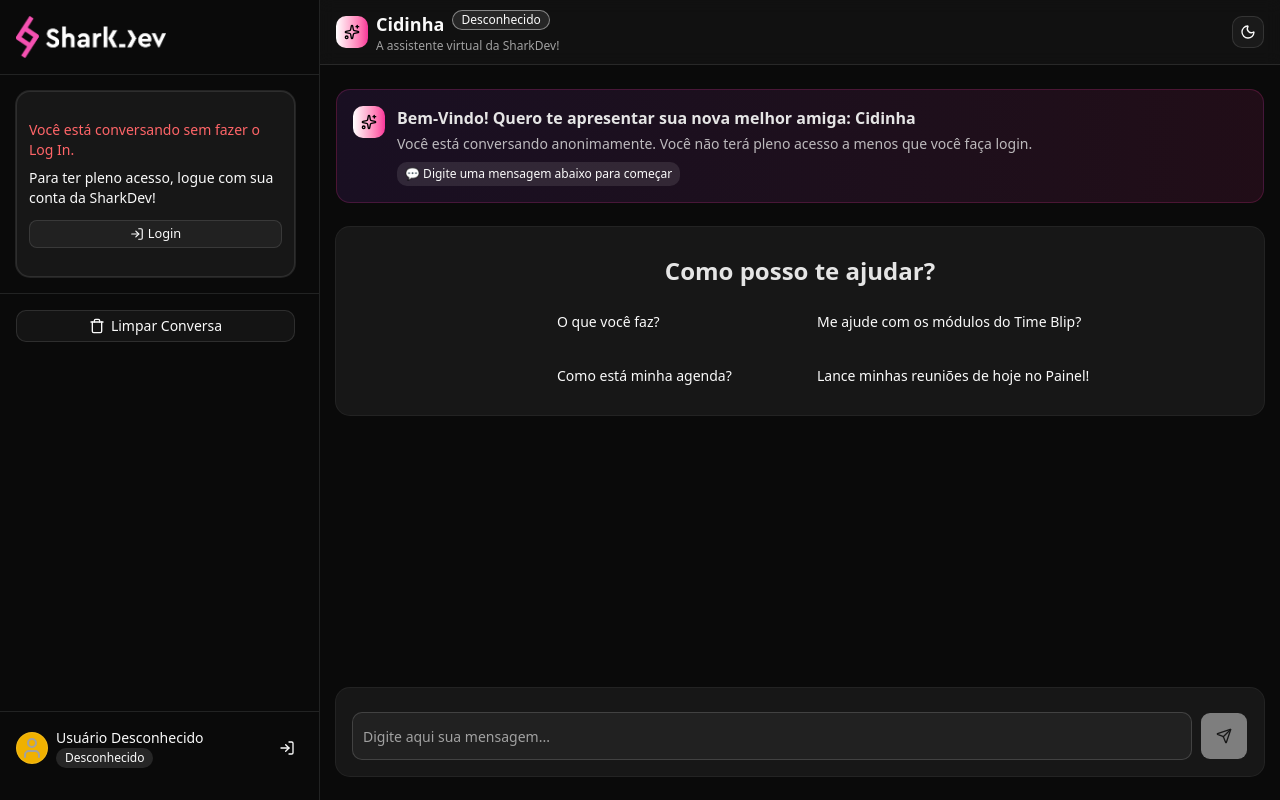
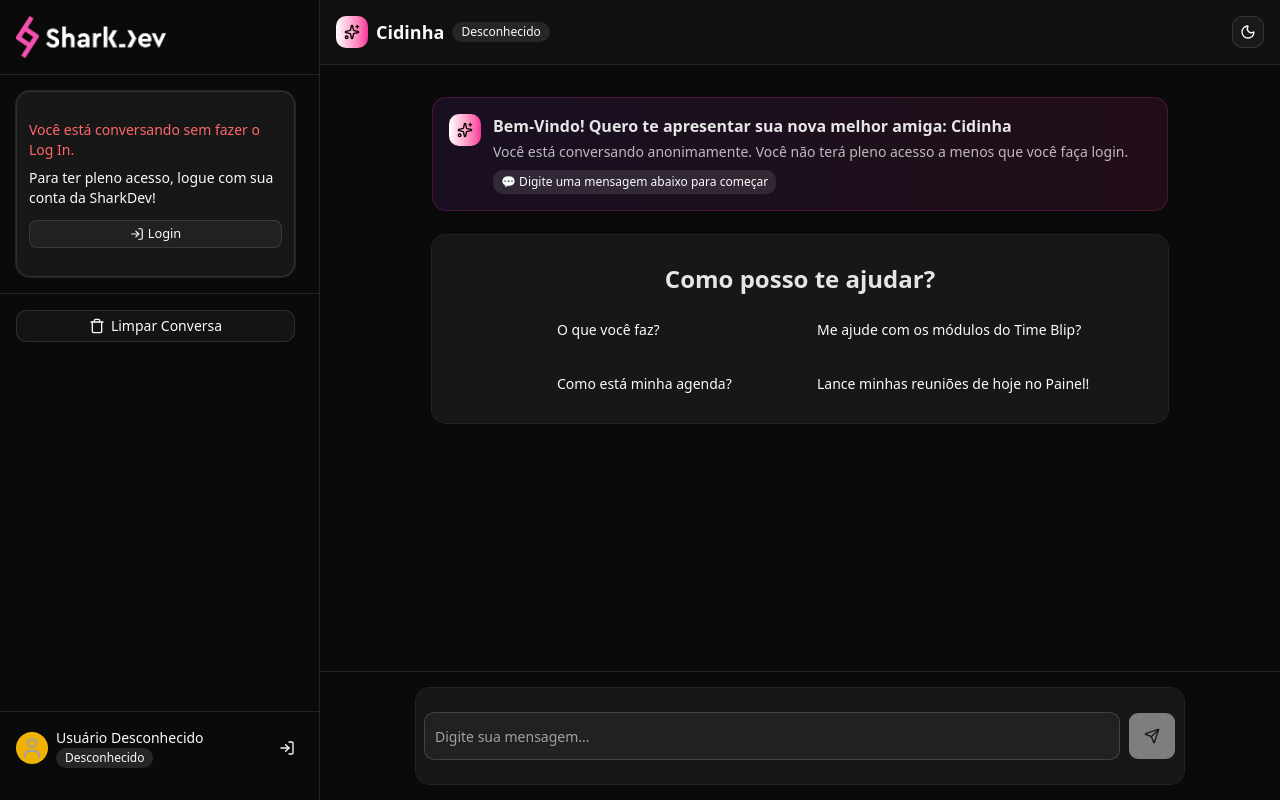
Before and after one commit to Joao-MCO/MyPersonalAssistant, a Next.js app: page / in a window 1280 px wide. Built offline with nearby package versions, Linux system fonts and the light colour scheme; no server answers.

Commit message:
fix: apenas conversa scrollando

```diff
--- a/app/api/chat/route.ts
+++ b/app/api/chat/route.ts
@@ -24,6 +24,18 @@
     );
 
     oauth2Client.setCredentials(user_credentials);
+
+    if (user_credentials.expiry_date && user_credentials.expiry_date <= Date.now()) {
+        const { credentials } = await oauth2Client.refreshAccessToken();
+        const cookieStore = await cookies();
+        cookieStore.set('google_auth_tokens', JSON.stringify(credentials), {
+            httpOnly: true,
+            secure: process.env.NODE_ENV === 'production',
+            path: '/',
+            maxAge: 60 * 60 * 24 * 7,
+        });
+        oauth2Client.setCredentials(credentials);
+    }
 
     const oauth2 = google.oauth2({
       auth: oauth2Client,
--- a/components/Chat.tsx
+++ b/components/Chat.tsx
@@ -14,7 +14,7 @@
     const {user} = useAuth();
 
     return (
-        <div>
+        <div className="flex flex-col space-y-4">
             {messages?.map((message, index) => (
                 <div key={index} className={`flex ${message.role === "user" ? "justify-end" : "justify-start"} mt-4`}>
                     <div className={message.role === "user" ? "flex-row-reverse space-x-reverse" : ""}>
--- a/components/ChatInterface.tsx
+++ b/components/ChatInterface.tsx
@@ -87,38 +87,34 @@
     };
 
     return (
-    <div className='flex flex-col h-screen bg-background w-full'>
-        <header className='border-b bg-card/50 backdrop-blur supports-backdrop-filter:bg-card/60 px-4'>
-            <div className='container flex h-16 items-center justify-between'>
+        <div className='flex flex-col h-screen bg-background w-full overflow-hidden'>
+            <header className='flex-none border-b bg-card/50 backdrop-blur px-4'>
+                <div className='container flex h-16 items-center justify-between mx-auto'>
                     <Link href={"/"} className='flex items-center space-x-4'>
                         <div className='flex items-center space-x-2'>
-                        <div className={`ml-8 lg:ml-0 flex h-8 w-8 items-center justify-center rounded-lg bg-linear-to-r ${theme === "light" ? "from-black" : "from-white"} to-pink-500`}>
+                            <div className={`flex h-8 w-8 items-center justify-center rounded-lg bg-linear-to-r ${theme === "light" ? "from-black" : "from-white"} to-pink-500`}>
                                 <Sparkles className={`h-4 w-4 ${theme === "light" ? "text-white" : "text-black"}`} />
                             </div>
                             <div>
-                            <div className='flex'>
-                                <h1 className='text-lg font-semibold hidden sm:block'>
-                                    Cidinha
-                                </h1>
-                                <Badge variant={isAnonymous ? "secondary" : "default"} className='md:ml-2 border border-primary/50'>
+                                <div className='flex items-center'>
+                                    <h1 className='text-lg font-semibold hidden sm:block'>Cidinha</h1>
+                                    <Badge variant={isAnonymous ? "secondary" : "default"} className='ml-2'>
                                         {isAnonymous ? "Desconhecido" : "Logado"}
                                     </Badge>
                                 </div>
-                            <p className='text-xs text-muted-foreground hidden sm:block'>
-                                A assistente virtual da SharkDev!
-                            </p>
                             </div>
                         </div>
                     </Link>
-                <div>
                     <ModeToggle />
                 </div>
-            </div>
             </header>
-        <div className='flex-1 py-6 px-4'>
-            <div className='w-full space-y-6 h-full flex flex-col justify-between'>
-                {messages.length === 0 ?
-                (<div>
+
+            <main className='flex-1 overflow-hidden relative flex flex-col'>
+                <ScrollArea ref={scrollRef} className="h-full w-full">
+                    <div className='max-w-3xl mx-auto py-8 px-4'>
+                        {messages.length === 0 ? (
+                            <div className="space-y-6">
+                                <div>
                                     <div className={`mb-6 bg-linear-to-r from-purple-500/10 to-pink-500/10 border border-pink-500/20 rounded-xl p-4`}>
                                         <div className='flex items-start space-x-3'>
                                             <div className={`ml-8 lg:ml-0 flex h-8 w-8 items-center justify-center rounded-lg bg-linear-to-r ${theme === "light" ? "from-black" : "from-white"} to-pink-500`}>
@@ -163,41 +159,53 @@
                                             </div>
                                         </CardContent>
                                     </Card>
-                </div>) :
-                (<ScrollArea ref={scrollRef} className="flex-1 overflow-y-auto pr-4 -mr-4 pb-4">
+                                </div>
+                            </div>) : (
+                            <div className="pb-4">
                                 <Chat messages={messages} />
                                 {isLoading && (
                                     <div className="flex justify-start mt-4 animate-pulse">
-                            <div className="flex items-center space-x-2">
-                                <div className="h-8 w-8 rounded-full bg-pink-500/50"></div>
+                                        <div className="h-8 w-8 rounded-full bg-pink-500/50 mr-2"></div>
                                         <div className="bg-card p-3 rounded-xl border">
-                                    <span className="text-sm text-muted-foreground">Cidinha está digitando...</span>
-                                </div>
+                                            <span className="text-sm text-muted-foreground">Digitando...</span>
                                         </div>
                                     </div>
                                 )}
-                </ScrollArea>)}
+                            </div>
+                        )}
+                    </div>
+                </ScrollArea>
+            </main>
+
+            <footer className='flex-none p-4 border-t bg-background'>
+                <div className='max-w-3xl mx-auto'>
                     <Card>
-                    <CardContent className='pt-2'>
+                        <CardContent className='p-2'>
                             <div className='flex space-x-2'>
-                            <div className='flex-1'>
-                                <Input ref={inputRef} value={inputMessage} className='min-h-12' placeholder={"Digite aqui sua mensagem..."} onChange={(e)=> setInputMessage(e.target.value)
-                                } disabled={isLoading} onKeyDown={(e) => {if (e.key === 'Enter' && !e.shiftKey) {
+                                <Input
+                                    ref={inputRef}
+                                    value={inputMessage}
+                                    className='min-h-12'
+                                    placeholder="Digite sua mensagem..."
+                                    onChange={(e) => setInputMessage(e.target.value)}
+                                    disabled={isLoading}
+                                    onKeyDown={(e) => {
+                                        if (e.key === 'Enter' && !e.shiftKey) {
                                             e.preventDefault();
                                             handleSendMessage();
                                         }
-                                }}/>
-                            </div>
-                            <Button type="submit" className='h-12 w-12' size={"icon"} onClick={handleSendMessage} disabled={!inputMessage.trim() || isLoading}>
+                                    }}
+                                />
+                                <Button className='h-12 w-12' size="icon" onClick={handleSendMessage} disabled={!inputMessage.trim() || isLoading}>
                                     <Send className='w-4 h-4' />
                                 </Button>
                             </div>
                         </CardContent>
                     </Card>
                 </div>
+            </footer>
         </div>
-    </div>
-  )
+    );
 }
 
 export default ChatInterface
```
Lines whose indentation alone changed are shown as unchanged.
